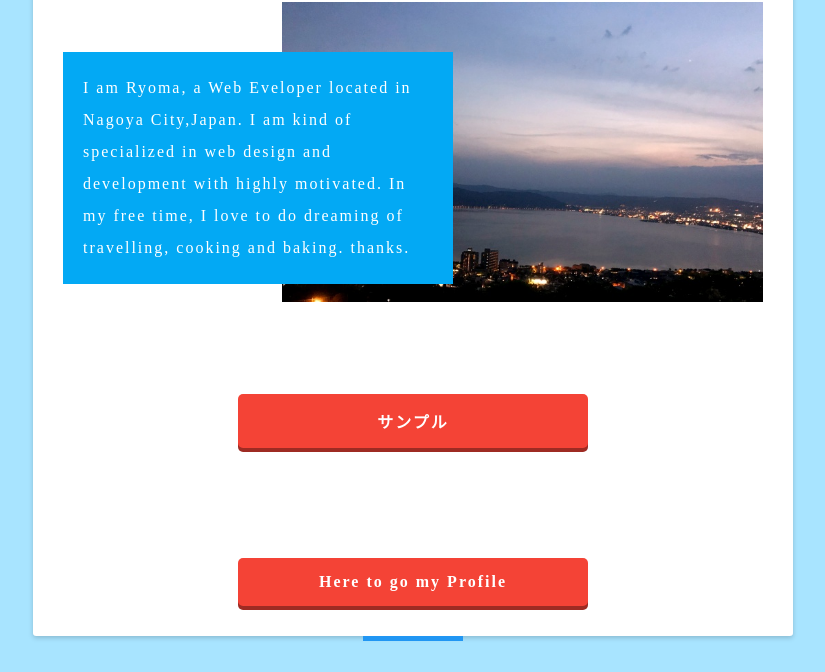
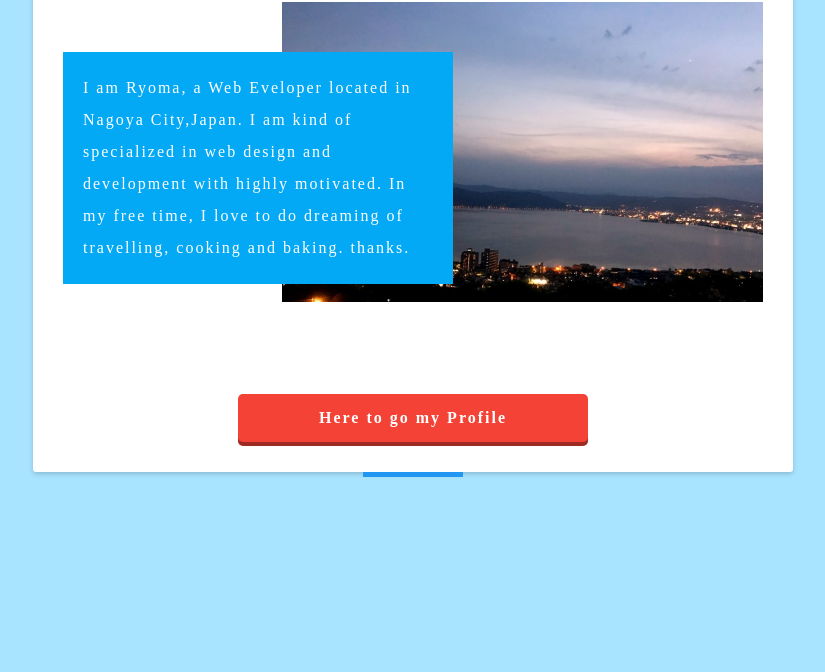
Before and after one commit to nisig30/nisig30.github.io, a plain HTML site: page index.html in a window 1280 px wide. Shown: the part 128-800 px from the top of the page, without its empty margins (227-1052 px from the left). Drawn offline with Linux system fonts and the light colour scheme.

Commit message:
Update index.html

```diff
--- a/index.html
+++ b/index.html
@@ -11,7 +11,6 @@
   <h1>Ryoma Nishigata / Japanese PG</h1>
 	<p>I am Ryoma, a Web Eveloper located in Nagoya City,Japan. I am kind of specialized in web design and development with highly motivated. In my free time, I love to do dreaming of travelling, cooking and baking. thanks.</p>
   <img src="test.jpg" alt=""><!-- 画像を表示 -->
-	 <a href="sub.html" class="btn">サンプル</a><!-- テストボタン -->
-<a href="https://nisig30.github.io/nisig30.github.io-profile/">Here to go my Profile</a><!-- リンクを表示 -->
+	 <a href="sub.html" class="btn">Here to go my Profile</a><!-- テストボタン -->
 </body><!-- ここまでがページに表示される内容ですよという宣言 -->
 </html><!-- ここまでがHTMLですという終わりの宣言 -->
```
